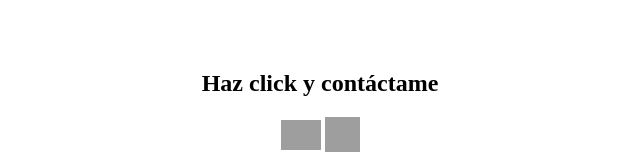
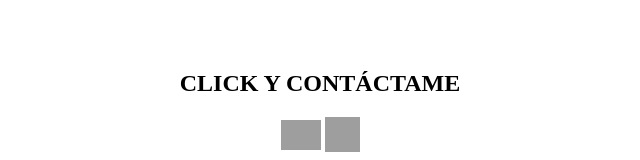
Before and after one commit to Sergiochueco-94/Sergiochueco-94.github.io, a plain HTML site: page index.html in a window 1280 px wide. Shown: the part 1380-1540 px from the top of the page, without its empty margins (320-960 px from the left). Drawn offline with Linux system fonts and the light colour scheme; grey boxes are pictures that could not be loaded.

Commit message:
modificar footer 6

```diff
--- a/index.html
+++ b/index.html
@@ -48,7 +48,7 @@
 <br>
 <br>
 <footer background-color="gray" width="1250px" height="200px" margin="5px" border-radius="10px">
-  <h2 align ="center">Haz click y contáctame</h2>
+  <h2 align ="center"><strong>CLICK Y CONTÁCTAME</strong> </h2>
   <p align="center">
     <div align="center">
     <a  href="https://www.linkedin.com/in/sergio-chueco-medina/" target="blank"><img align="center" src="https://www.vectorlogo.zone/logos/linkedin/linkedin-icon.svg" alt="linkedin.com/in/sergio-chueco-medina/" height="30" width="40" /></a>
```
